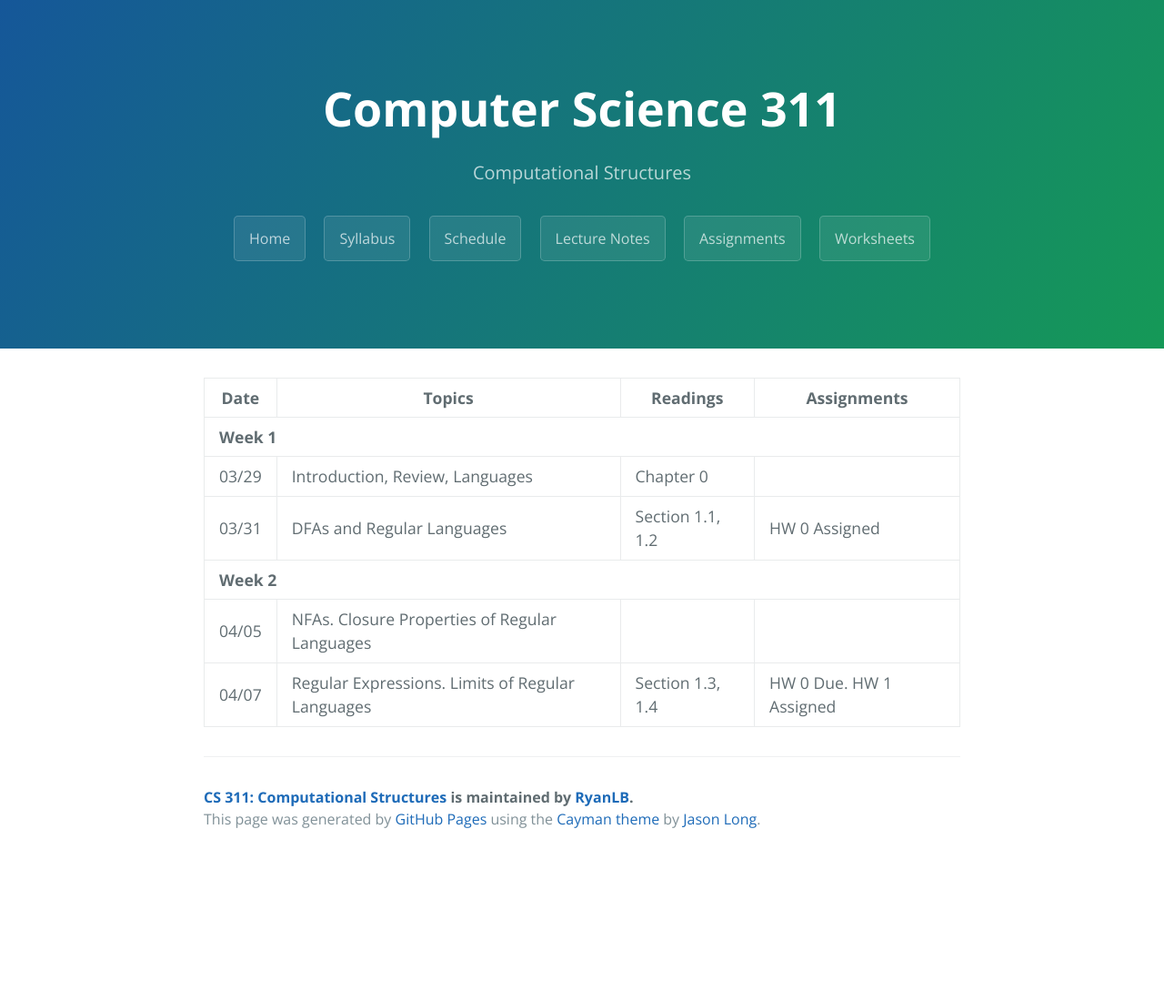
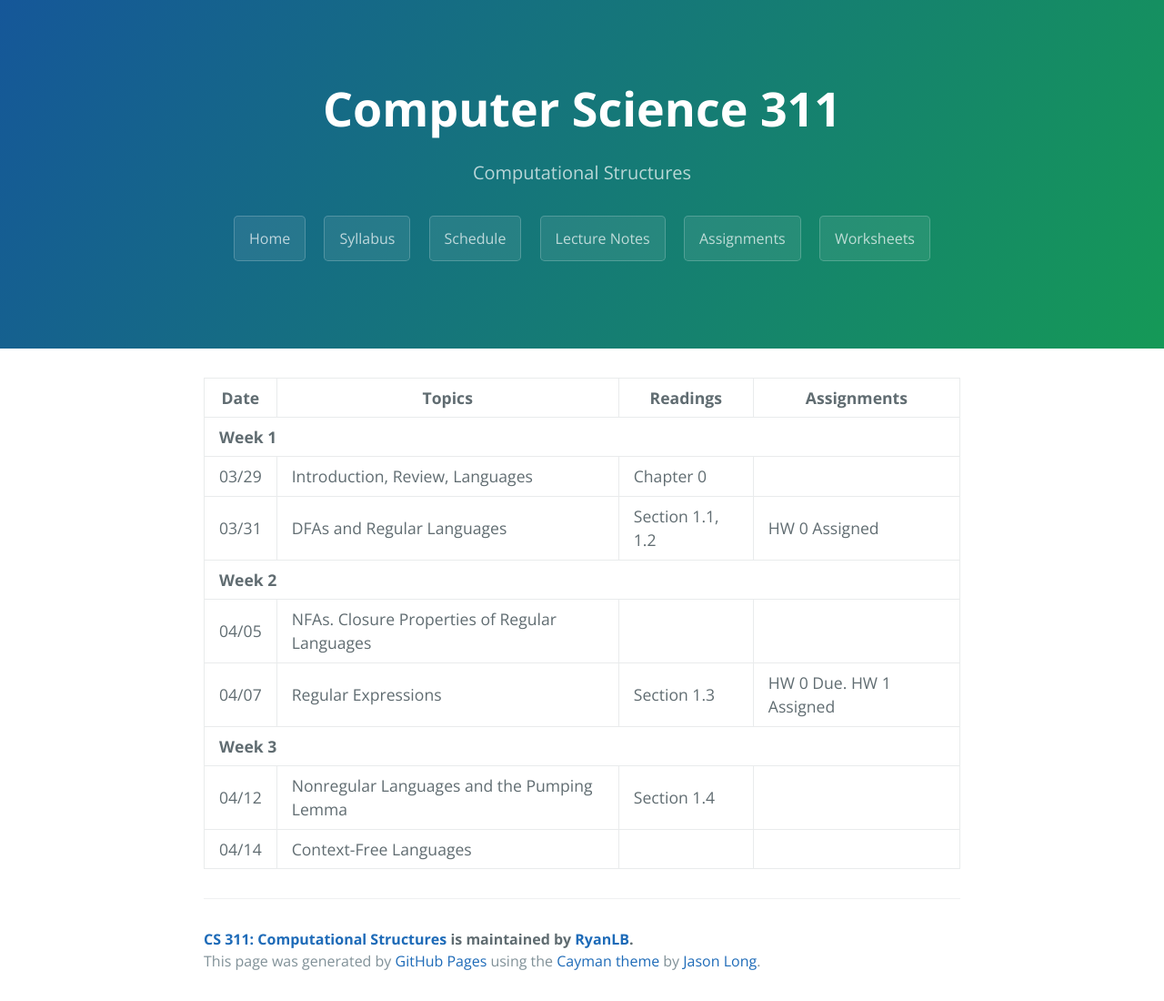
Before and after one commit to RyanLB/CS311, a Jekyll site: the page built from schedule.html, in a window 1280 px wide. Shown: the whole page at 91% size. Built offline with Jekyll 4.4.1, drawn with Linux system fonts in a browser that asks for light colours; before the commit the page ends 944 px from its top, so only the background shows below that.

```diff
--- a/_data/schedule.json
+++ b/_data/schedule.json
@@ -20,9 +20,20 @@
       },
       "thursday": {
         "date": "04/07",
-        "topic": "Regular Expressions. Limits of Regular Languages",
-        "readings": "Section 1.3, 1.4",
+        "topic": "Regular Expressions",
+        "readings": "Section 1.3",
         "assignments": "HW 0 Due. HW 1 Assigned"
+      }
+    },
+    {
+      "tuesday": {
+        "date": "04/12",
+        "topic": "Nonregular Languages and the Pumping Lemma",
+        "readings": "Section 1.4"
+      },
+      "thursday": {
+        "date": "04/14",
+        "topic": "Context-Free Languages"
       }
     }
   ]
```
Also changed, not shown: 1 other file.
